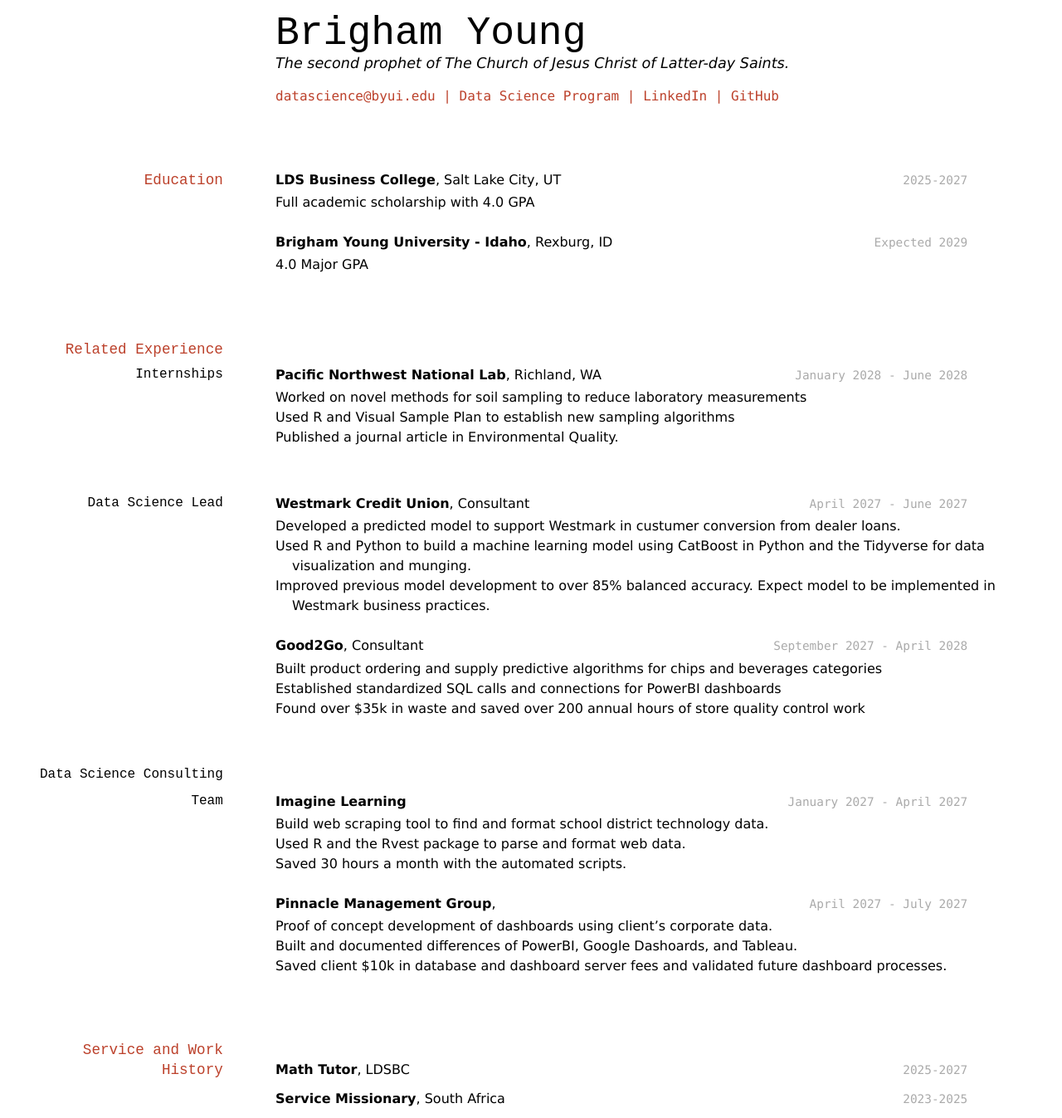
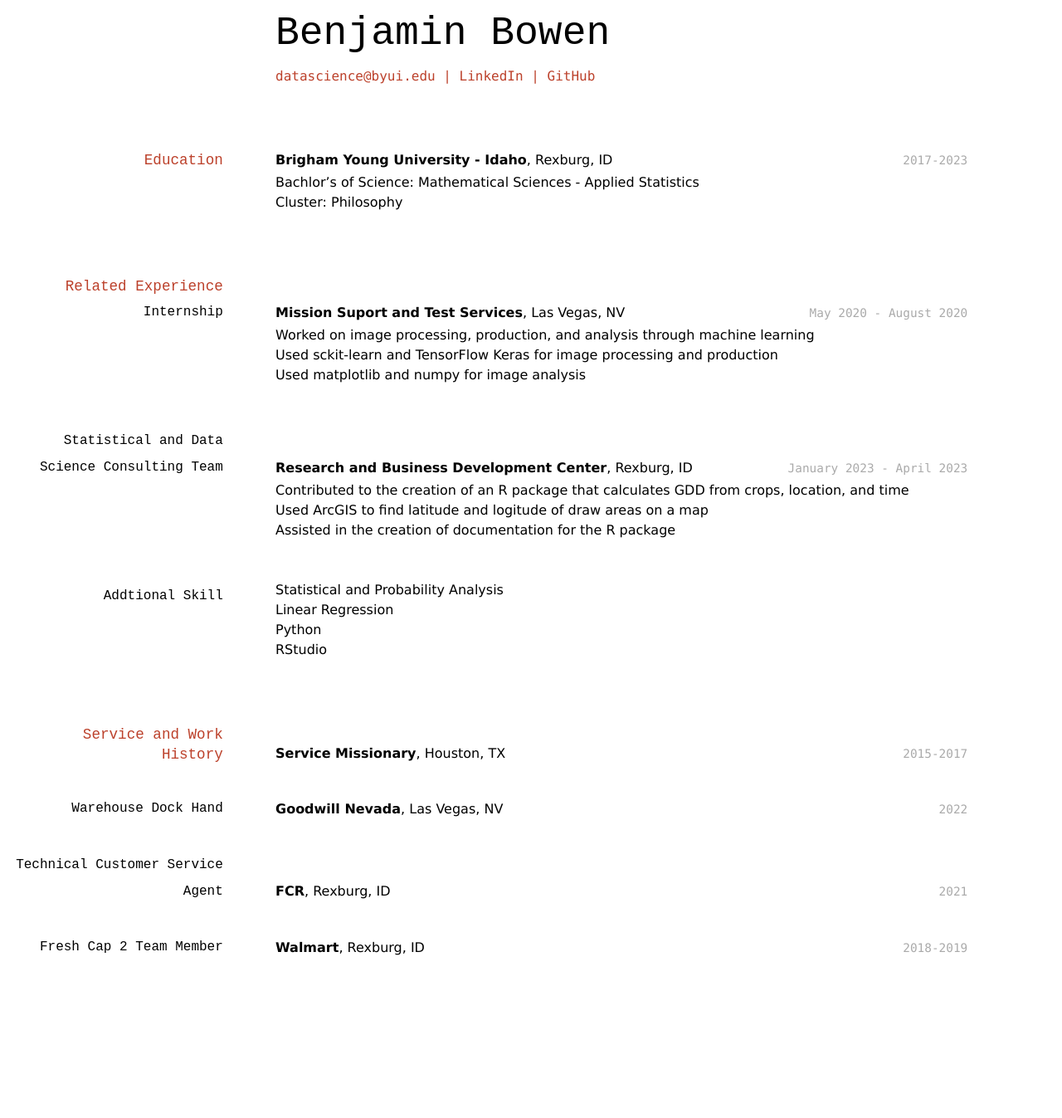
Before and after one commit to Bowenator/BenjaminBowenResume, a Jekyll site: the page built from docs/index.md, in a window 1280 px wide. Shown: the whole page at 83% size. Built offline with Jekyll 4.4.1, drawn with Linux system fonts in a browser that asks for light colours; after the commit the page ends 1165 px from its top, so only the background shows below that.

Commit message:
resume update

```diff
--- a/docs/index.md
+++ b/docs/index.md
@@ -1,84 +1,70 @@
 ---
 layout: cv
-title: Brigham Young's Resume
+title: Benjamin Bowen's Resume
 ---
-# Brigham Young
-The second prophet of The Church of Jesus Christ of Latter-day Saints.
+# Benjamin Bowen
+
 
 <div id="webaddress">
-<a href="datascience@byui.edu">datascience@byui.edu</a>
-| <a href="https://byuidatascience.github.io/development.html">Data Science Program</a>
-| <a href="https://www.linkedin.com/groups/13537407/">LinkedIn</a>
-| <a href="https://github.com/byuids-resumes">GitHub</a>
+<a href="bentbowen@yahoo.com">datascience@byui.edu</a>
+| <a href="https://www.linkedin.com/in/benjamin-bowen-78ab9b183/">LinkedIn</a>
+| <a href="https://github.com/Bowenator">GitHub</a>
 </div>
 
 <!-- https://www.monique.tech/the-art-of-markdown -->
 
 ## Education
 
-`2025-2027`
-__LDS Business College__, Salt Lake City, UT
-
-- Full academic scholarship with 4.0 GPA
-
-`Expected 2029`
+`2017-2023`
 __Brigham Young University - Idaho__, Rexburg, ID
 
-- 4.0 Major GPA
-
+- Bachlor's of Science: Mathematical Sciences - Applied Statistics
+- Cluster: Philosophy
 
 ## Related Experience
 
-### Internships
+### Internship
 
-`January 2028 - June 2028`
-__Pacific Northwest National Lab__, Richland, WA
+`May 2020 - August 2020`
+__Mission Suport and Test Services__, Las Vegas, NV
 
-- Worked on novel methods for soil sampling to reduce laboratory measurements
-- Used R and Visual Sample Plan to establish new sampling algorithms
-- Published a journal article in Environmental Quality.
+- Worked on image processing, production, and analysis through machine learning
+- Used sckit-learn and TensorFlow Keras for image processing and production
+- Used matplotlib and numpy for image analysis
 
-### Data Science Lead
+### Statistical and Data Science Consulting Team
 
-`April 2027 - June 2027`
-__Westmark Credit Union__, Consultant
+`January 2023 - April 2023`
+__Research and Business Development Center__, Rexburg, ID
 
-- Developed a predicted model to support Westmark in custumer conversion from dealer loans.
-- Used R and Python to build a machine learning model using CatBoost in Python and the Tidyverse for data visualization and munging.
-- Improved previous model development to over 85% balanced accuracy. Expect model to be implemented in Westmark business practices.
+- Contributed to the creation of an R package that calculates GDD from crops, location, and time
+- Used ArcGIS to find latitude and logitude of draw areas on a map
+- Assisted in the creation of documentation for the R package
 
-`September 2027 - April 2028`
-__Good2Go__, Consultant
-
-- Built product ordering and supply predictive algorithms for chips and beverages categories
-- Established standardized SQL calls and connections for PowerBI dashboards
-- Found over $35k in waste and saved over 200 annual hours of store quality control work
-
-### Data Science Consulting Team
-
-`January 2027 - April 2027`
-__Imagine Learning__
-
-- Build web scraping tool to find and format school district technology data.
-- Used R and the Rvest package to parse and format web data.
-- Saved 30 hours a month with the automated scripts.
-
-`April 2027 - July 2027`
-__Pinnacle Management Group__,
-
-- Proof of concept development of dashboards using client's corporate data.
-- Built and documented differences of PowerBI, Google Dashoards, and Tableau.
-- Saved client $10k in database and dashboard server fees and validated future dashboard processes.
-
+### Addtional Skill
+- Statistical and Probability Analysis
+- Linear Regression
+- Python
+- RStudio
 
 ## Service and Work History
 
-`2025-2027`
-__Math Tutor__, LDSBC
+`2015-2017`
+__Service Missionary__, Houston, TX
 
+### Warehouse Dock Hand
+`2022`
+__Goodwill Nevada__, Las Vegas, NV
 
-`2023-2025`
-__Service Missionary__, South Africa
+### Technical Customer Service Agent
+
+`2021`
+__FCR__, Rexburg, ID
+
+### Fresh Cap 2 Team Member
+
+`2018-2019`
+__Walmart__, Rexburg, ID
 
 
 
```
